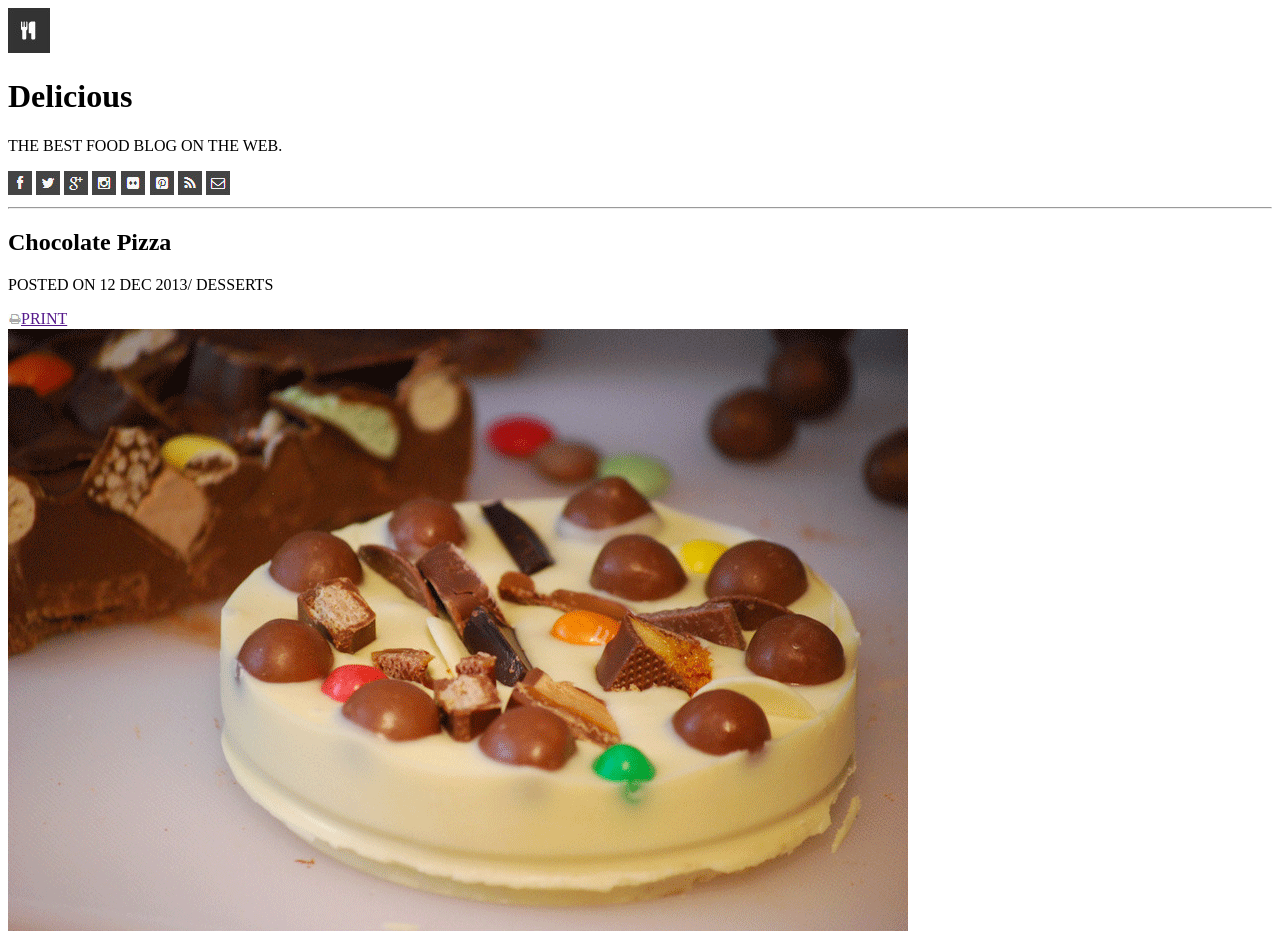
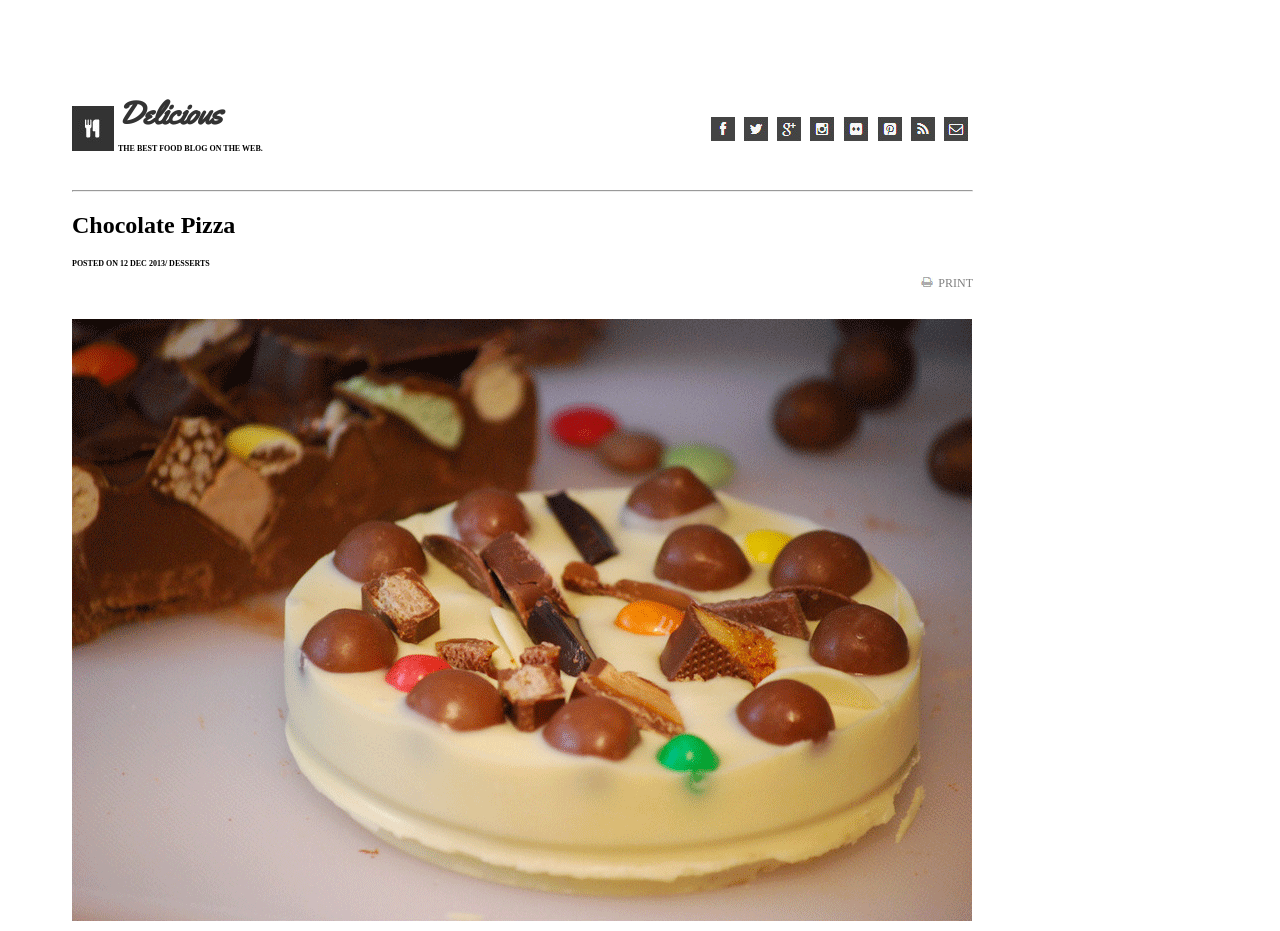
Before and after one commit to nuratabanjeh/chocolate-pizza, a plain HTML site: page index.html in a window 1280 px wide. Shown: the top 931 px of the page. Drawn offline with Linux system fonts and the light colour scheme.

Commit message:
added some style for header

```diff
--- a/index.html
+++ b/index.html
@@ -5,13 +5,23 @@
     <title>
         chocolate Pizza
     </title>
+    <link rel="stylesheet" href="style.css">
+    <link rel="preconnect" href="https://fonts.gstatic.com">
+<link href="https://fonts.googleapis.com/css2?family=Yellowtail&display=swap" rel="stylesheet">
 </head>
 
 <body>
     <header>
-        <img src="img/logo.png">
-        <h1>Delicious</h1>
-        <p>THE BEST FOOD BLOG ON THE WEB.</p>
+        <div>
+            <img src="img/logo.png">
+            <div>
+                <h1>Delicious</h1>
+                <p>THE BEST FOOD BLOG ON THE WEB.
+                </p>
+            </div>
+
+        </div>
+
 
         <nav>
 
@@ -32,11 +42,12 @@
         <div>
             <h2>Chocolate Pizza</h2>
             <p>POSTED ON 12 DEC 2013/ DESSERTS</p>
+        </div>
 
-            <a href="">
+        <a href="" id="print">
                 <img src="img/print-icon.png">PRINT
-            </a>
-        </div>
+        </a>
+
         <img src="img/choco-pizza.png">
 
         <p>For the fig-swirl: Melt butter over medium heat in a saucepan. Add brown sugar and stir to dissolve. Halve
--- a/style.css
+++ b/style.css
@@ -0,0 +1,60 @@
+*{
+    box-sizing: border-box;
+}
+html{
+    padding: 5%;
+
+}
+
+body{
+    width: 901px;
+
+}
+
+header div img{
+    display: inline-block;
+}
+h1{
+    display: inline;
+    margin: 0%;
+    font-family:  'Yellowtail', cursive;
+    color: #333;
+    margin-top: 5px;
+}
+hr{
+    width: 100%;
+}
+div p{
+    font-size:8px;
+    font-weight: bold;
+
+}
+
+header div{
+    display: inline-block;
+    padding-top: 10px;
+
+}
+header nav{
+    display: inline-block;
+    float: right;
+    padding: 5%;
+    padding-right: 0%;
+
+}
+
+#print{
+    float: right;
+    display: inline-block;
+    color: gray;
+    text-decoration: none;
+    font-size: 12px;
+    margin-bottom: 3%;
+    font-weight:lighter ;
+}
+a img{
+    margin-right: 5px;
+}
+main div {
+
+}
```
